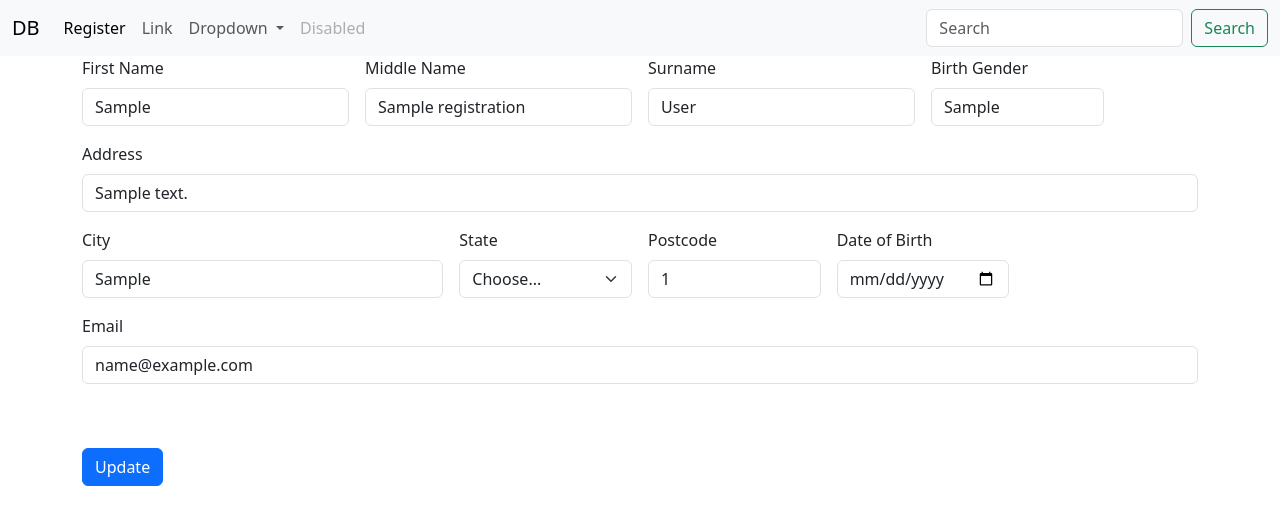
After one commit to DalloW2020/Patient-Web-Form, a Flask app: page /update/1 in a window 1280 px wide. The commit adds this page. Shown: the top 525 px of the page. Run offline with Flask 3, Linux system fonts and the light colour scheme; tables that the repository leaves empty hold one stand-in row (values such as "Sample post"); some libraries are stand-ins or nearby versions.

Commit message:
Update records working

```diff
--- a/main.py
+++ b/main.py
@@ -40,6 +40,29 @@ class DbRegistration(db.Model):
 
     def __repr__(self):
         return '<Name %r>' % self.name
+
+
+@app.route('/update/<int:id>', methods=['GET', 'POST'])
+def update_record(id):
+    user_to_update = DbRegistration.query.get_or_404(id)
+    form = Intake()
+    registration = DbRegistration()
+    patient = registration.query.order_by(registration.id)
+    if request.method == "POST":
+        user_to_update.first_name = request.form['fname']
+        user_to_update.middle_name = request.form['mname']
+        user_to_update.surname = request.form['sname']
+        user_to_update.gender = request.form['gender']
+        user_to_update.dob = request.form['dob']
+        user_to_update.address = request.form['address']
+        user_to_update.state = request.form['state']
+        user_to_update.city = request.form['city']
+        user_to_update.postcode = request.form['postcode']
+        user_to_update.email = request.form['email']
+        db.session.commit()
+        return redirect("/")
+    return render_template("update_registration.html", user_to_update=user_to_update,
+                           form=form, patient=patient)
 
 
 @app.route('/delete/<int:id>')
--- a/templates/home.html
+++ b/templates/home.html
@@ -18,7 +18,7 @@
     <table class="table">
         {% for patient in patients %}
      <div id="table"><br/>
-        {{patient.id}}  {{patient.first_name}}   {{patient.surname}}     {{patient.email}}  <a href="{{url_for('delete_entry', id=patient.id)}}">| Delete | </a>  <a href="#"> Update |</a><br/>
+        {{patient.id}}  {{patient.first_name}}   {{patient.surname}}     {{patient.email}}  <a href="{{url_for('delete_entry', id=patient.id)}}">| Delete | </a>  <a href="{{url_for('update_record', id=patient.id)}}"> Update |</a><br/>
         {% endfor %}
      </div>
 </div>
--- /dev/null
+++ b/templates/update_registration.html
@@ -0,0 +1,69 @@
+<!DOCTYPE html>
+<html lang="en">
+<head>
+    <meta charset="UTF-8">
+    <title>Update</title>
+</head>
+<body>
+{% include 'navbar.html' %}
+<div class="container">
+    <form class="row g-3" method="POST" action="{{url_for('update_record', id=user_to_update.id)}}">
+  <div class="col-md-3">
+    {{form.fname.label(class="form-label")}}
+    {{ form.fname (class="form-control" , value= user_to_update.first_name) }}
+  </div>
+    <div class="col-md-3">
+    {{form.mname.label(class="form-label")}}
+    {{ form.mname(class="form-control", value= user_to_update.middle_name) }}
+  </div>
+    <div class="col-md-3">
+    {{form.sname.label(class="form-label")}}
+    {{ form.sname(class="form-control", value= user_to_update.surname) }}
+  </div>
+  <div class="col-2">
+    {{form.gender.label(class="form-label")}}
+   {{ form.gender ( class="form-control" , value= user_to_update.gender) }}
+
+  </div><br/>
+  <div class="col-12">
+    {{ form.address.label(class="form-label") }}
+    {{ form.address(class="form-control", value= user_to_update.address) }}
+  </div>
+  <div class="col-md-4">
+    {{ form.city.label(class="form-label") }}
+    {{ form.city(class="form-control", value= user_to_update.city) }}
+  </div>
+  <div class="col-xl-2">
+    {{form.state.label(class="form-label" , value= user_to_update.state )}}<br/>
+    <select {{ form.state ( class="form-select" ) }} c>
+      <option selected>Choose...</option>
+      <option>WA</option>
+      <option>NSW</option>
+      <option>QLD</option>
+      <option>VIC</option>
+      <option>ACT</option>
+      <option>NT</option>
+      <option>SA</option>
+    </select>
+  </div>
+  <div class="col-md-2">
+    {{form.postcode.label(class="form-label")}}
+    {{ form.postcode(class="form-control", value= user_to_update.postcode) }}
+  </div>
+  <div class="col-md-2">
+    {{form.dob.label(class="form-label")}}
+    {{ form.dob(class="form-control", value= user_to_update.dob) }}
+  </div>
+  <div class="col-md-12">
+    {{ form.email.label(class="form-label") }}
+    {{ form.email(class="form-control", value= user_to_update.email) }}
+  </div>
+
+  <div><br/><br/>
+  <div class="col-12">
+    <button type="submit" class="btn btn-primary">Update</button>
+  </div>
+  </div>
+
+</body>
+</html>
```
